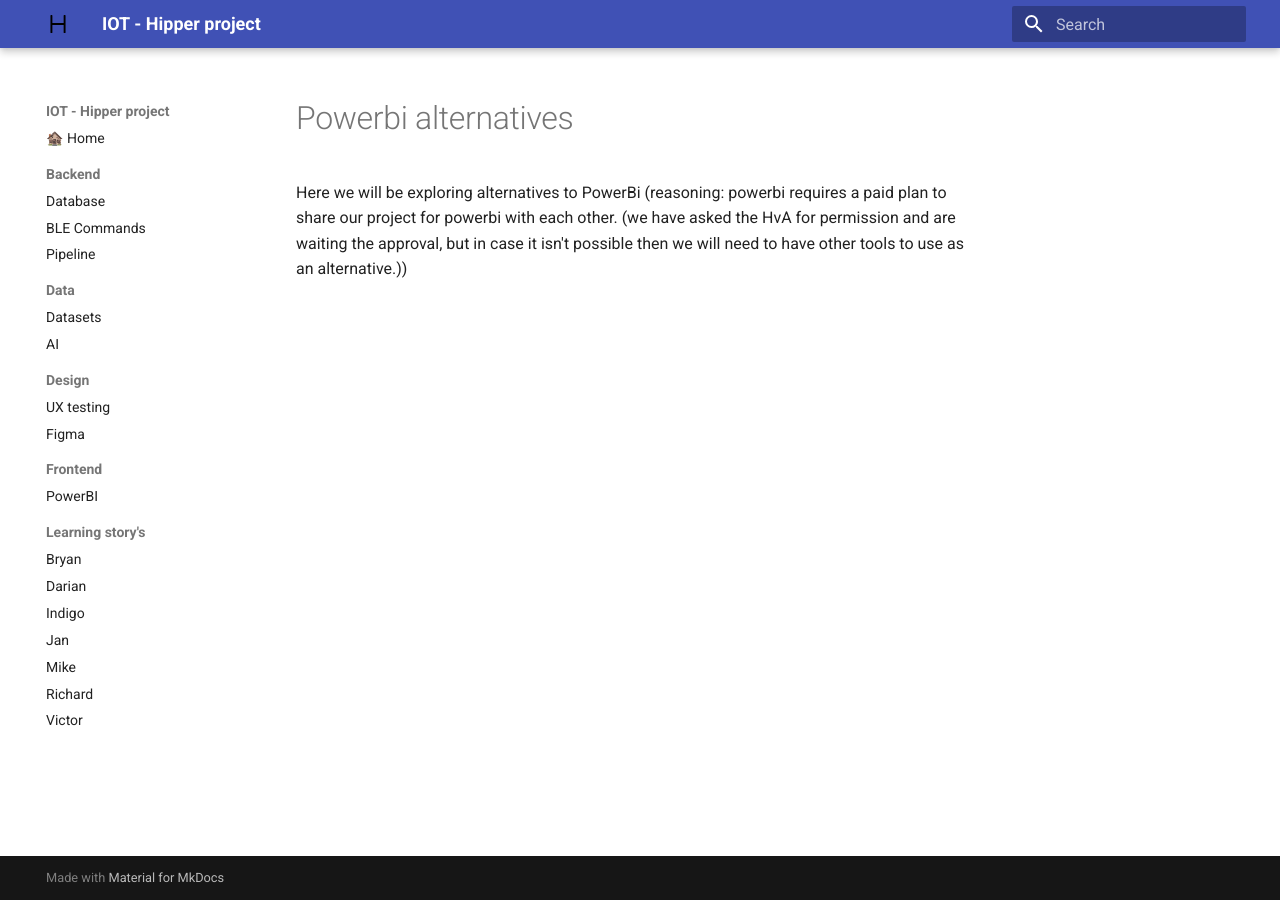
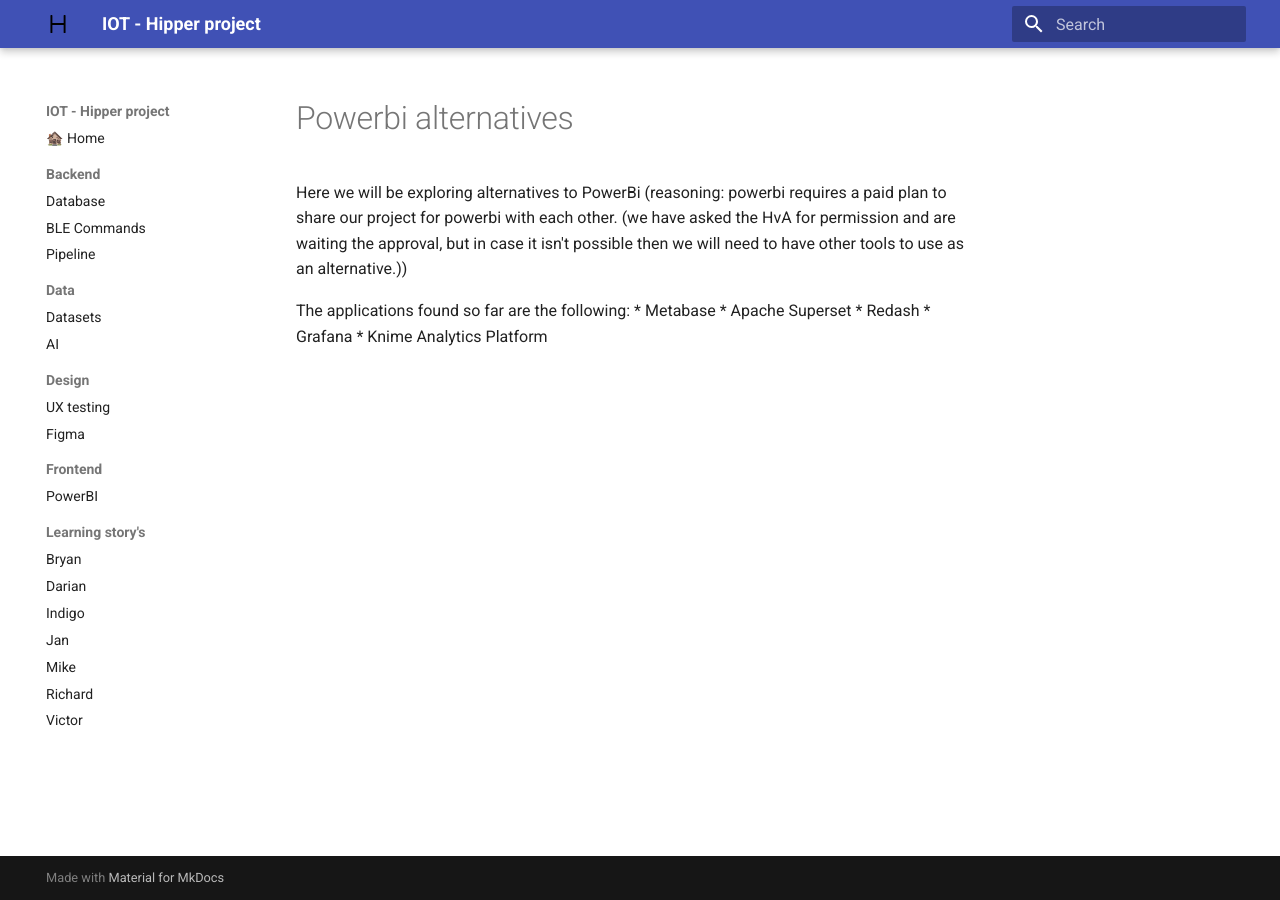
Before and after one commit to Vic-Warden/Digital-Life-Hipper-Monitoring, an MkDocs documentation site: the page built from docs/design/powerbi-alternatives.md, in a window 1280 px wide. Built offline with MkDocs 1.6.1 and Material for MkDocs 9.7.7, drawn with Linux system fonts in a browser that asks for light colours.

Commit message:
adding different applications to the alternative list.

```diff
--- a/docs/design/powerbi-alternatives.md
+++ b/docs/design/powerbi-alternatives.md
@@ -1 +1,8 @@
 Here we will be exploring alternatives to PowerBi (reasoning: powerbi requires a paid plan to share our project for powerbi with each other. (we have asked the HvA for permission and are waiting the approval, but in case it isn't possible then we will need to have other tools to use as an alternative.))
+
+The applications found so far are the following:
+* Metabase
+* Apache Superset
+* Redash
+* Grafana
+* Knime Analytics Platform
```
